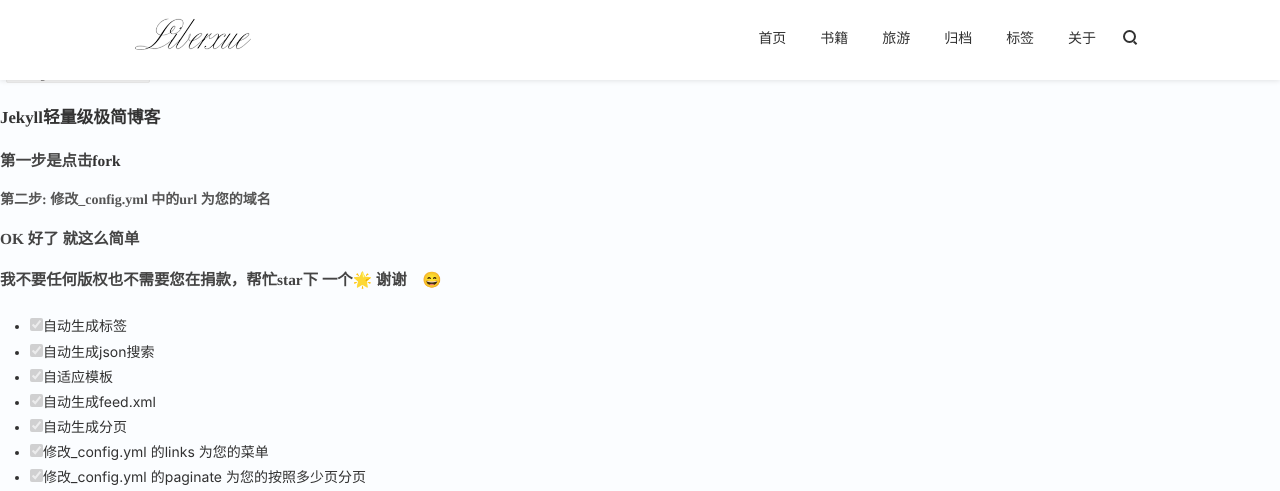
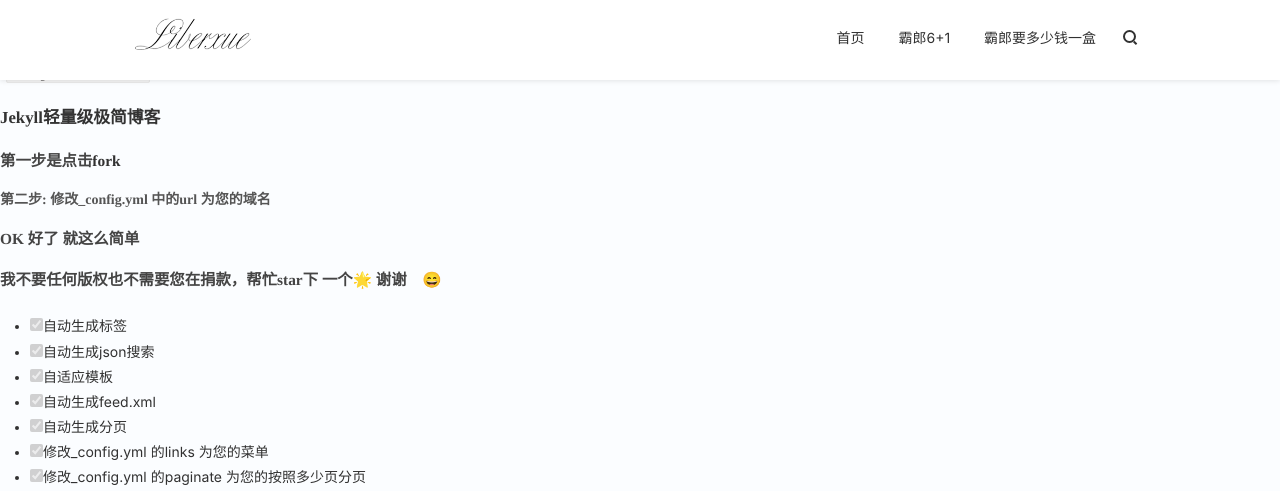
Before and after one commit to ceoroot/ceoroot.github.io, a Jekyll site: the page built from ChinaREADME.md, in a window 1280 px wide. Shown: the top 491 px of the page. Built offline with Jekyll 4.4.1, drawn with Linux system fonts in a browser that asks for light colours; nearby versions of some CDN libraries; our own code applies the rules of GitHub Pages for plain Markdown files; comment, search, counter and statistics services are not loaded; grey boxes are pictures that could not be loaded.

Commit message:
Update _config.yml

```diff
--- a/_config.yml
+++ b/_config.yml
@@ -1,7 +1,7 @@
 # ----------- CONFIGURABLE START -----------
-title:            "LiberXue|FullStack|独立开发者|jekyll blog|GitHub blog"
-description:      "Full Stack独立开发者|欢迎来到 LiberXue「角落」侃侃理想、谈谈人生、敲敲代码。"
-url:              https://liberxue.github.io # 域名
+title:            "霸郎6+1霸郎要多少钱一盒-神农堂微信ya72995的博客"
+description:      "霸郎6+1霸郎要多少钱一盒-神农堂微信ya72995的博客"
+url:              https://ceoroot.github.io # 域名
 signoff:          "LiberXue" # Your name
 facebook_appid:   #liberxue
 google_analytics: UA-101222464-1
@@ -14,21 +14,21 @@ links:
   - name:         首页
     url:          /
     external:     false
-  - name:         书籍
+  - name:         霸郎6+1
     url:          /book
     external:     false
-  - name:         旅游
+  - name:         霸郎要多少钱一盒
     url:          /road
     external:     false
-  - name:         归档
-    url:          /archives
-    external:     false
-  - name:         标签
-    url:          /tags
-    external:     false
-  - name:         关于
-    url:          /about
-    external:     false
+ # - name:         归档
+  #  url:          /archives
+  #  external:     false
+ # - name:         标签
+  #  url:          /tags
+  #  external:     false
+ # - name:         关于
+ #   url:          /about
+ #   external:     false
 # ------------ CONFIGURABLE END ------------
 
 #permalink:        /:categories/:title.html
```
